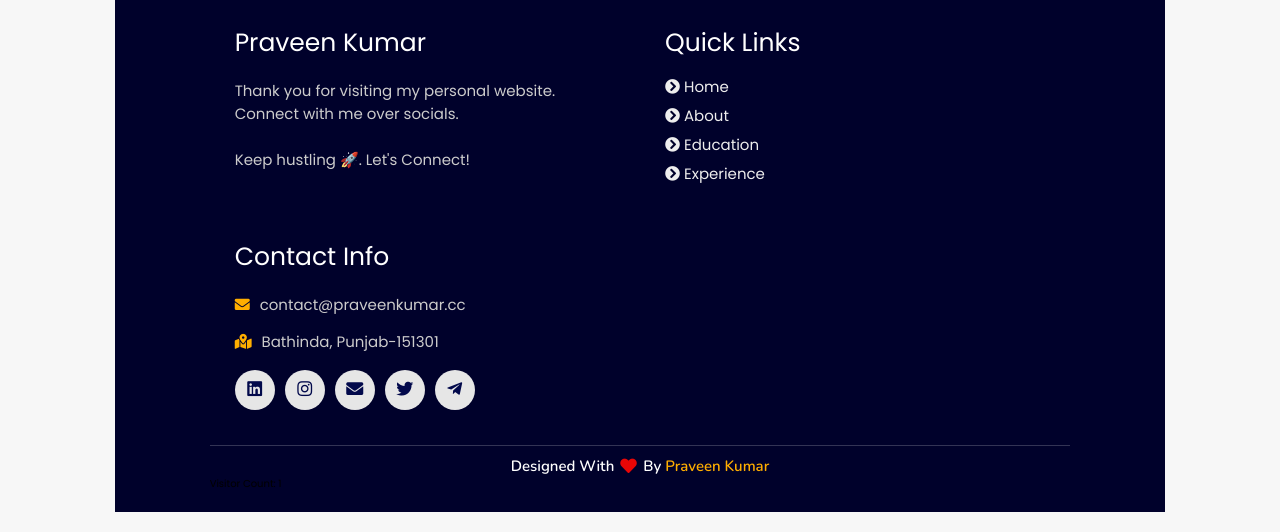
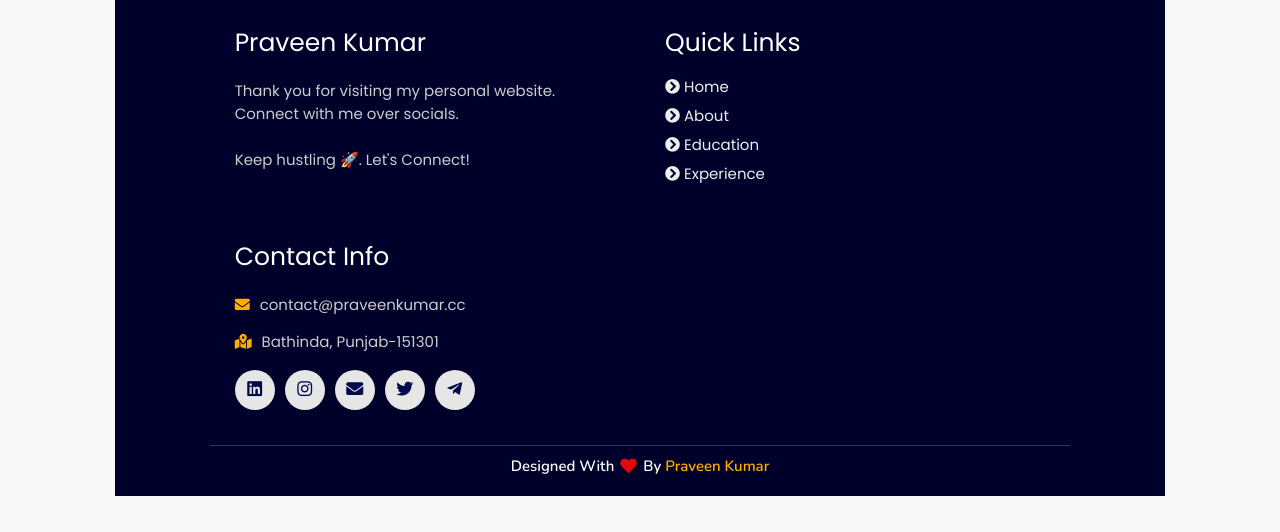
Before and after one commit to Pksharma8598/personal-site, a PHP site: page / in a window 1280 px wide. Shown: the part 3552-4084 px from the top of the page. After the commit the page ends 4048 px from the top, so only its background shows below. Run offline with PHP 8.4, Linux system fonts and the light colour scheme; some libraries are stand-ins or nearby versions.

Commit message:
Update index.php

```diff
--- a/index.php
+++ b/index.php
@@ -391,29 +391,6 @@
   </div>
 
   <h1 class="credit">Designed with <i class="fa fa-heart pulse"></i> by <a href="https://in.linkedin.com/in/praveen.irsc"> Praveen Kumar</a></h1>
-<?php
-// Define the file path
-$counter_file = 'counter.txt';
-
-// Check if the file exists
-if (!file_exists($counter_file)) {
-    // Create the file with initial count
-    file_put_contents($counter_file, 0);
-}
-
-// Read the current count
-$count = file_get_contents($counter_file);
-
-// Increment the count
-$count++;
-
-// Write the new count back to the file
-file_put_contents($counter_file, $count);
-
-// Display the visitor count
-echo "<div>Visitor Count: $count</div>";
-?>
-
 
 </section>
 <!-- footer section ends -->
```
